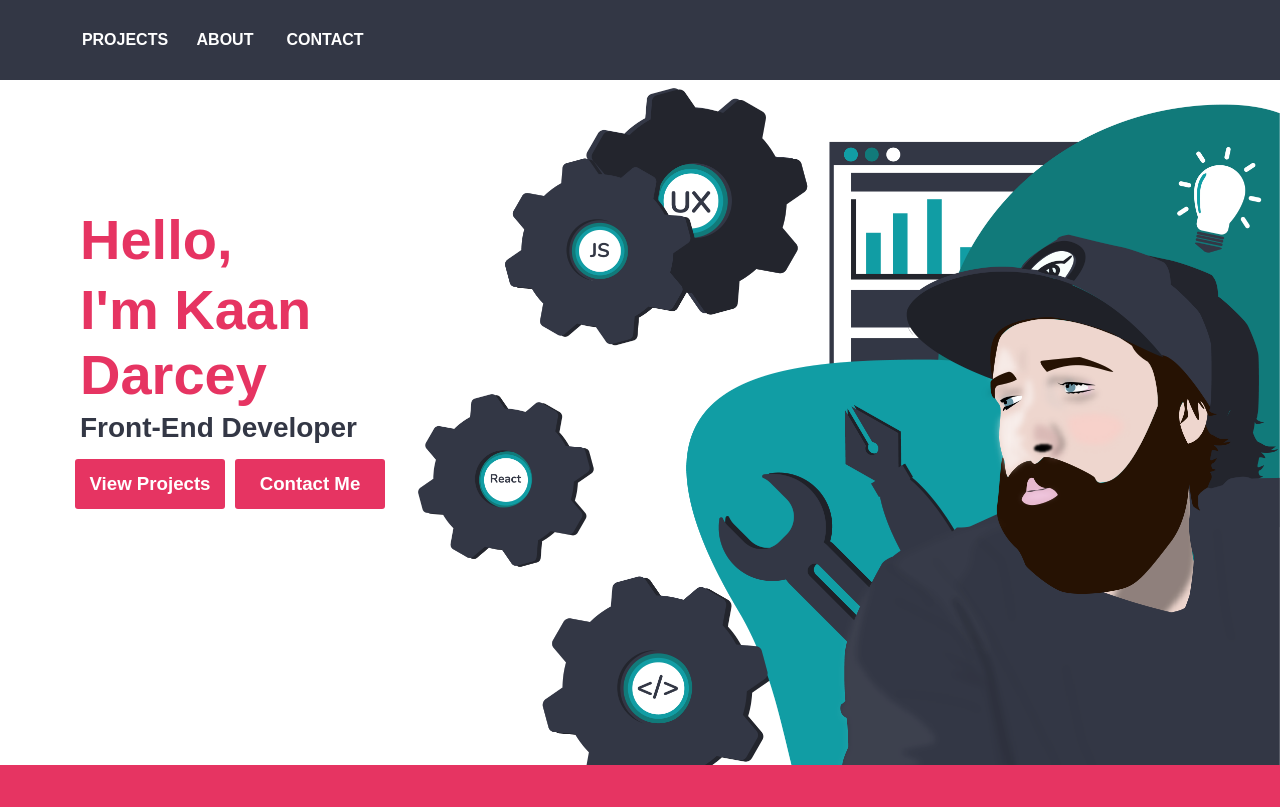
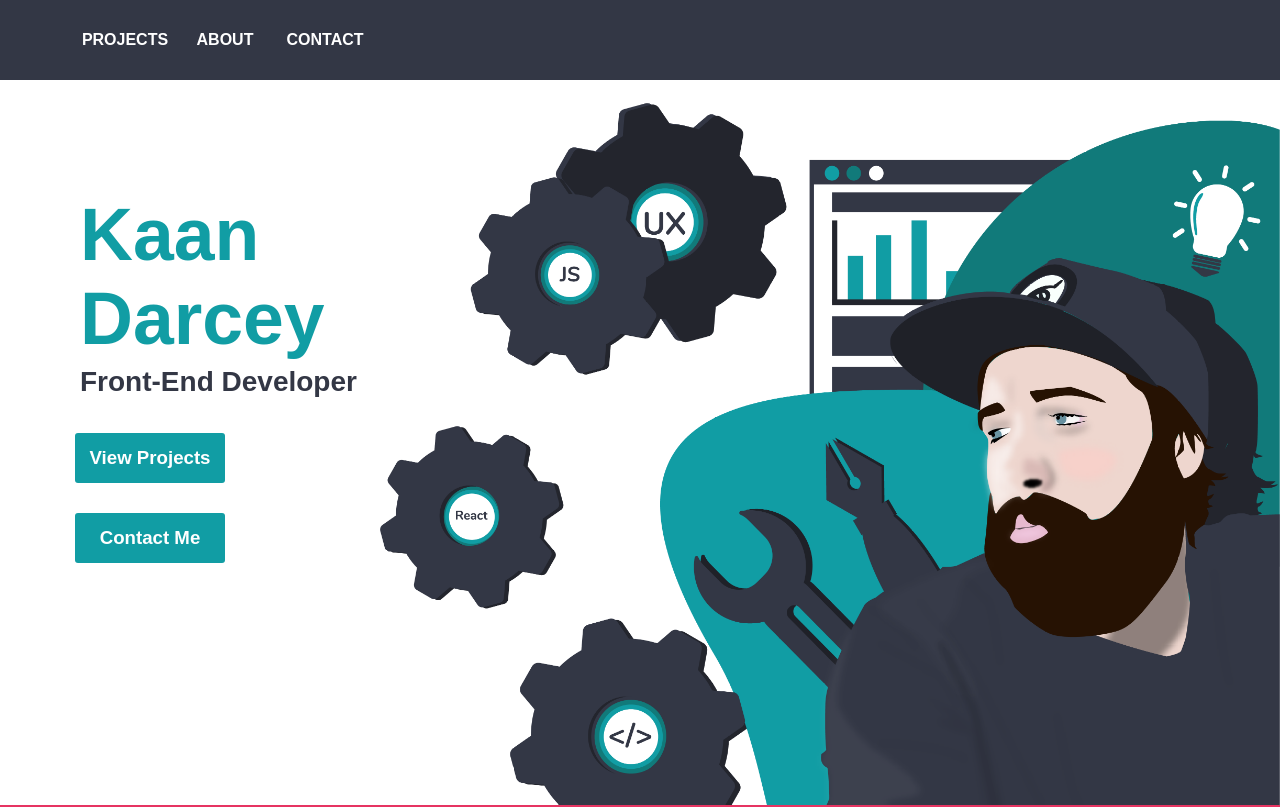
Before and after one commit to KaanDarcey/Portfolio, a React (Create React App) app: page / in a window 1280 px wide. Shown: the top 807 px of the page. Built offline with nearby package versions, Linux system fonts and the light colour scheme.

Commit message:
updated hero

```diff
--- a/src/comps/Hero/hero.scss
+++ b/src/comps/Hero/hero.scss
@@ -12,7 +12,7 @@
 .hero {
     width:100%;
     flex:3;
-    height:90vh;
+    height:95vh;
     padding-top: 45px;
     @include flex();
     justify-content: space-between;
@@ -20,16 +20,19 @@
     overflow: hidden;
 
     background-color: $backgroundColor;
+    overflow: hidden;
 }
 
 .heroText {
     margin-left: 75px;
     padding-bottom: 100px;
+    z-index: 100;
+    z-index: 1;
 
     .heroTitle {
         font-family: $primaryFont;
-        font-size: 42pt;
-        color:$secondaryColor;
+        font-size: 55pt;
+        color:#119da4;
         margin: 5px;
     }
 
@@ -44,18 +47,21 @@
 .heroImg {
     width:900px;
     height:100%;
+    margin-top: 30px;
     padding-top: 85px;
+    z-index: 2;
 }
 
 .btn {
     width:150px;
     height:50px;
-    background-color: $secondaryColor;
+    background-color: #119da4;
     border:0;
     border-radius: 3px;
+    z-index: 100;
 
-    margin-top: 10px;
-    margin-right:10px;
+    margin-top: 30px;
+    margin-right:20px;
 
     font-family: $primaryFont;
     font-size: 14pt;
--- a/src/comps/Hero/index.js
+++ b/src/comps/Hero/index.js
@@ -5,7 +5,7 @@ function Hero({title1, title2, title3}){
     return(
         <div className='hero'>
             <div className='heroText'>
-                <h1 className='heroTitle' >{title1},</h1>
+                {/* <h1 className='heroTitle' >{title1},</h1> */}
                 <h1 className='heroTitle'>{title2}</h1>
                 <h3 className='heroSubTitle'>{title3}</h3>
                 <button className='btn'>View Projects</button>
@@ -18,7 +18,7 @@ function Hero({title1, title2, title3}){
 
 Hero.defaultProps = {
     title1: 'Hello',
-    title2: "I'm Kaan Darcey",
+    title2: "Kaan Darcey",
     title3: 'Front-End Developer'
 };
 
```
